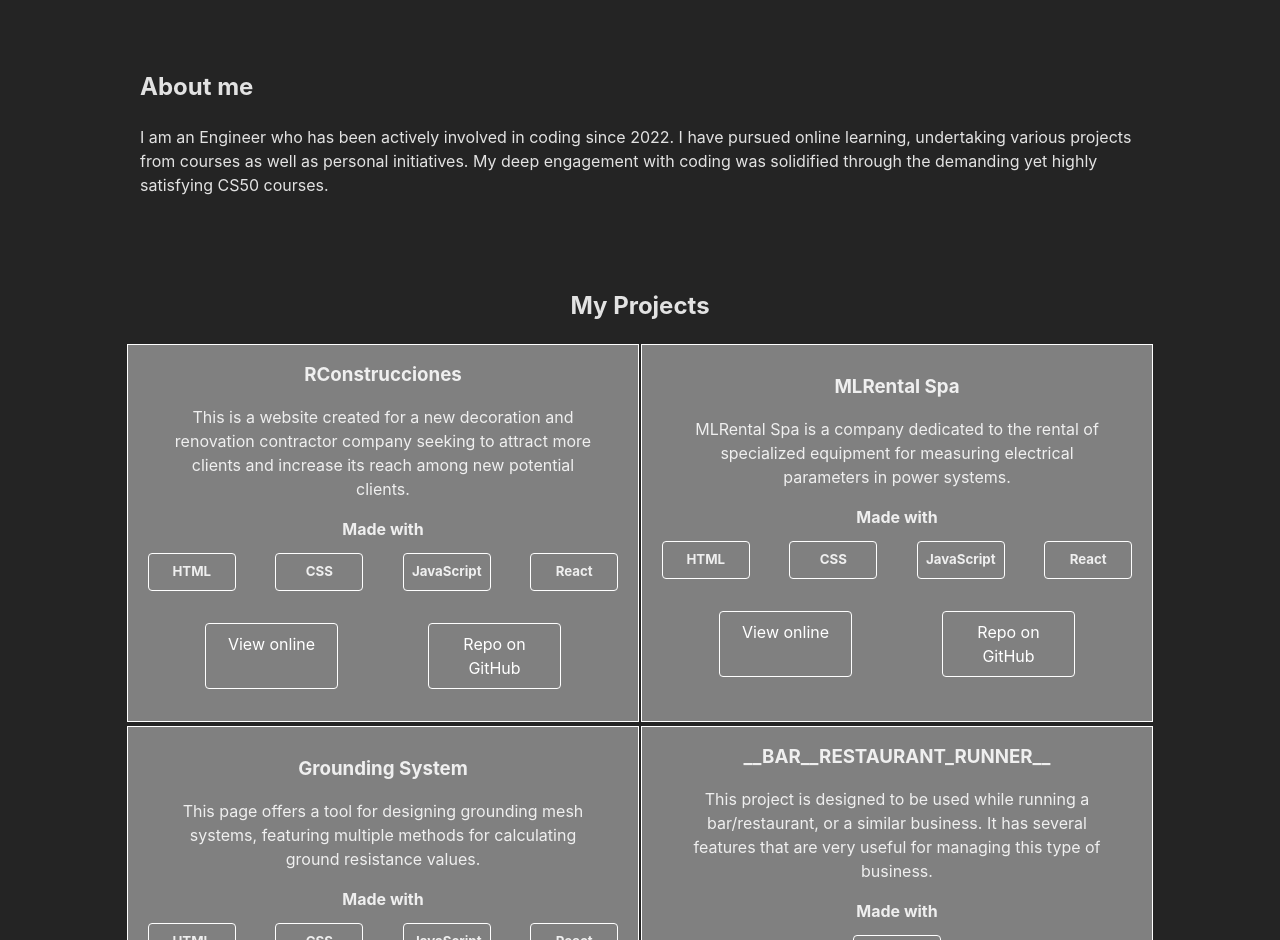
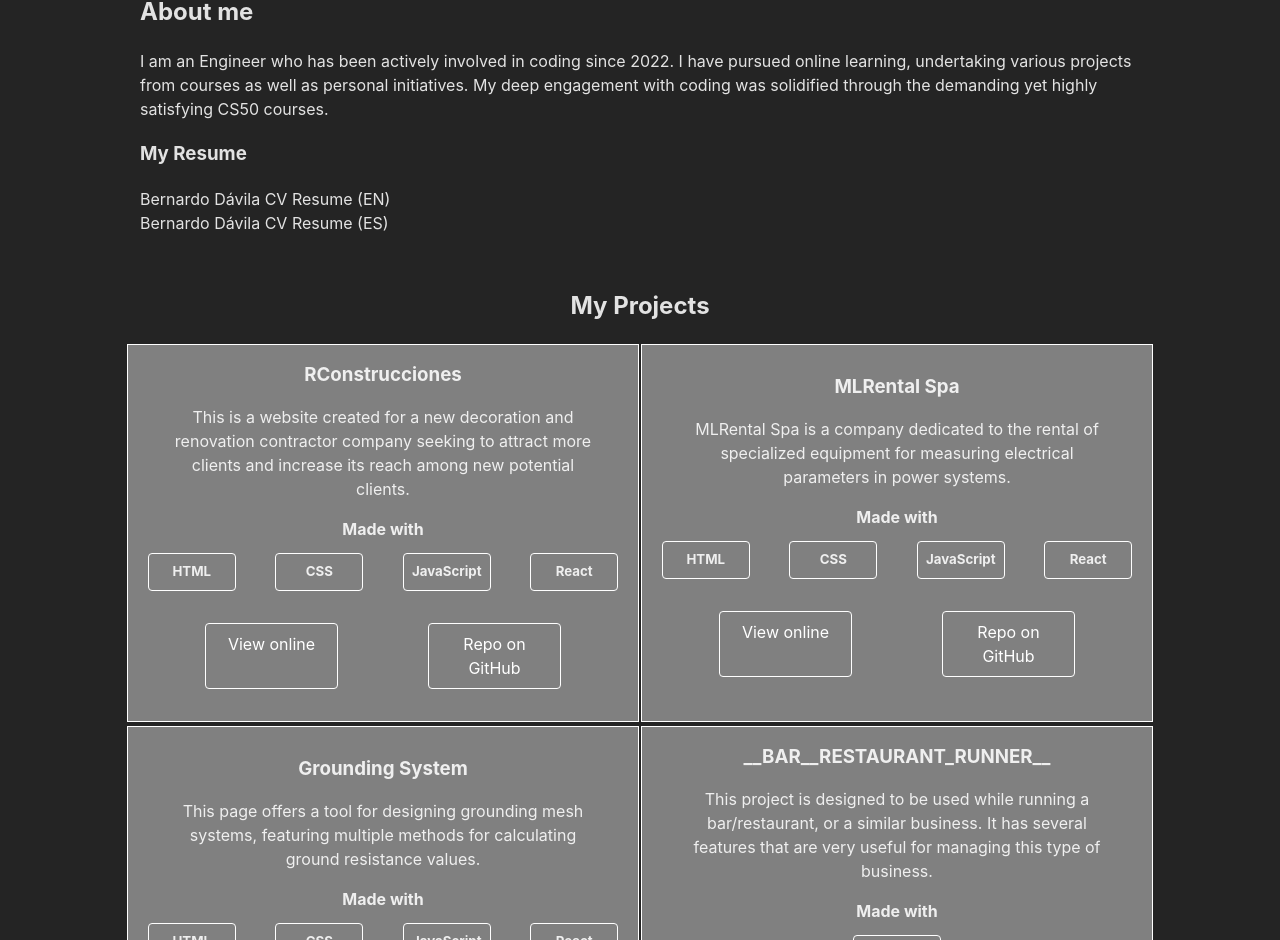
Before and after one commit to Bernullys/bernullys-portfolio, a React (Vite) app: page / in a window 1280 px wide. Shown: the part 1332-2272 px from the top of the page. Built offline with nearby package versions, Linux system fonts and the light colour scheme.

Commit message:
resume links

```diff
--- a/src/Components/About.css
+++ b/src/Components/About.css
@@ -5,6 +5,12 @@
 
 .about_main_container article p {
     margin-bottom: 0px;
+}
+
+.resume-link {
+    text-decoration: none;
+    color: rgba(255, 255, 255, 0.87);
+
 }
 
 @media (max-width: 1070px) {
--- a/src/Components/About.jsx
+++ b/src/Components/About.jsx
@@ -1,6 +1,9 @@
 import Layout from "./Layout"
 import "./About.css"
 import Toolkit from "./Toolkit"
+
+import resumeSpanish from "../../public/assets/Bernardo Dávila CV Resume (ES).pdf";
+import resumeEnglish from "../../public/assets/Bernardo Dávila CV Resume (EN).pdf";
 
 function About () {
     return (
@@ -10,6 +13,9 @@ function About () {
                 <article>
                     <h2>About me</h2>
                     <p>I am an Engineer who has been actively involved in coding since 2022. I have pursued online learning, undertaking various projects from courses as well as personal initiatives. My deep engagement with coding was solidified through the demanding yet highly satisfying CS50 courses.</p>
+                    <h3>My Resume</h3>
+                    <a className="resume-link" href={resumeEnglish} target="_blank" rel="noopener noreferrer">Bernardo Dávila CV Resume (EN)</a><br />
+                    <a className="resume-link" href={resumeSpanish} target="_blank" rel="noopener noreferrer">Bernardo Dávila CV Resume (ES)</a>
                 </article>
             </section>
         </Layout>
```
Also changed, not shown: 2 other files (tests, documents, lock files or other folders).
